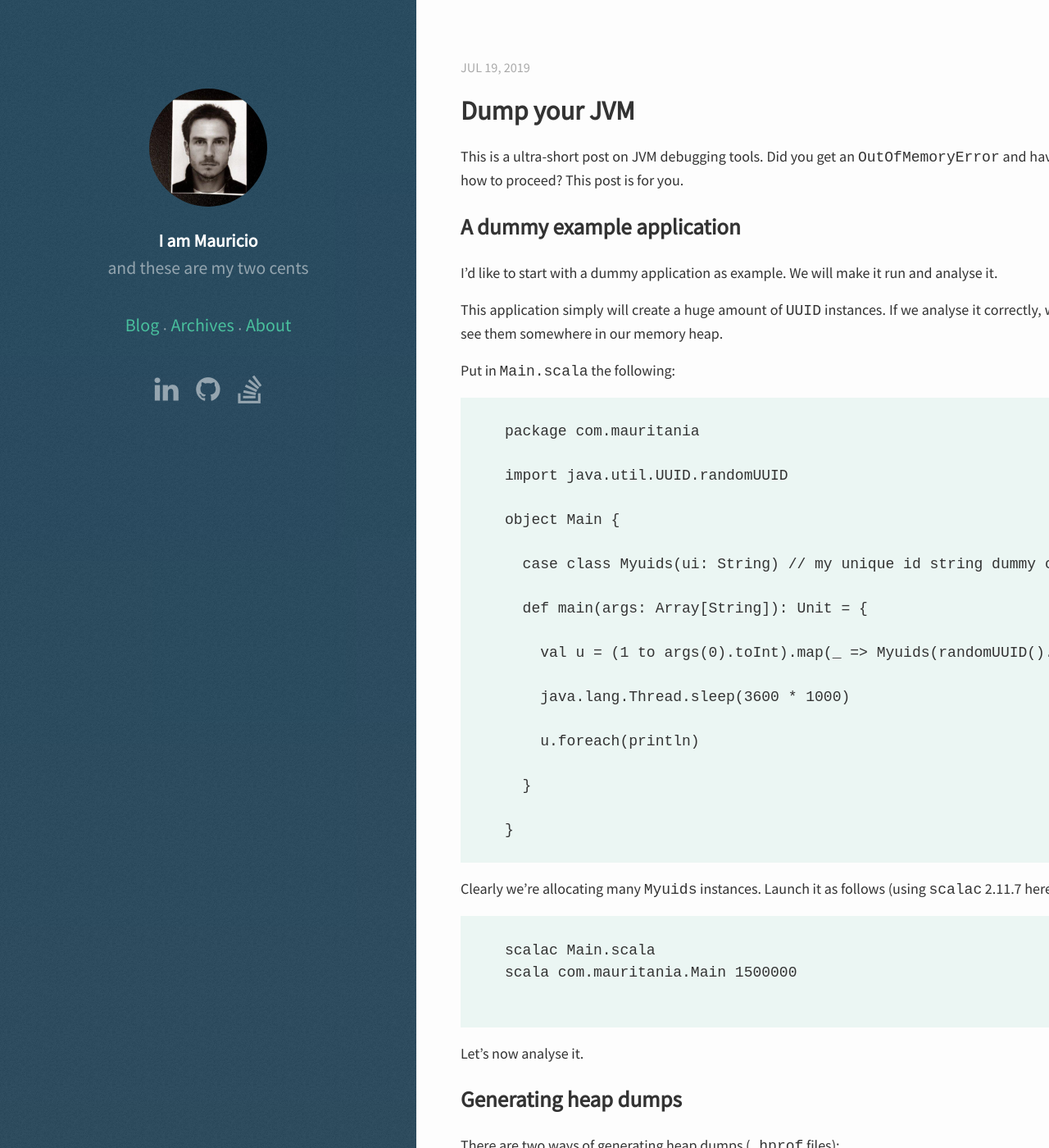
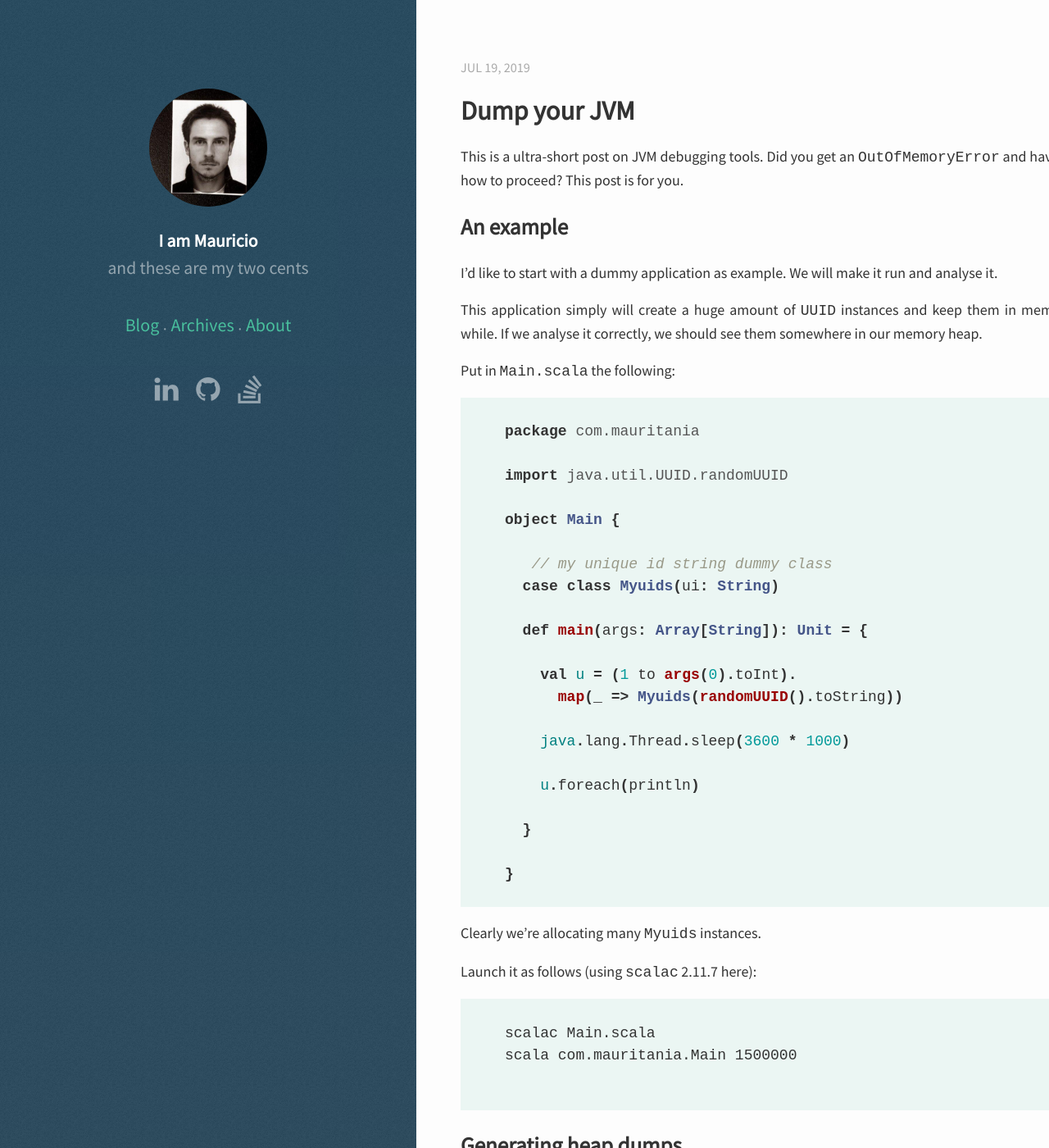
Before and after one commit to mauriciojost/mauriciojost.github.io, a Jekyll site: the page built from _posts/2019-07-20-dump-your-jvm.markdown, in a window 1280 px wide and 1400 px high. Shown: the whole window at 82% size. Built offline with Jekyll 4.4.1, drawn with Linux system fonts in a browser that asks for light colours; nearby versions of some CDN libraries; Markdown is read by kramdown in place of the engine named in the settings; comment, search, counter and statistics services are not loaded; some of the changed text lies outside the part shown.

Commit message:
Improve post

````diff
--- a/_posts/2019-07-20-dump-your-jvm.markdown
+++ b/_posts/2019-07-20-dump-your-jvm.markdown
@@ -17,28 +17,31 @@
 
 This is a ultra-short post on JVM debugging tools. Did you get an `OutOfMemoryError` and have no idea how to proceed? This post is for you.
 
-## A dummy example application
+## An example
 
 I'd like to start with a dummy application as example. We will make it run and analyse it.
 
-This application simply will create a huge amount of `UUID` instances. If we analyse it correctly, we should see them somewhere in our memory heap.
+This application simply will create a huge amount of `UUID` instances and keep them in memory for a while.
+If we analyse it correctly, we should see them somewhere in our memory heap.
 
 Put in `Main.scala` the following:
 
 <!--more-->
 
-```
+```scala
 package com.mauritania
 
 import java.util.UUID.randomUUID
 
 object Main {
 
-  case class Myuids(ui: String) // my unique id string dummy class
+   // my unique id string dummy class
+  case class Myuids(ui: String)
 
   def main(args: Array[String]): Unit = {
 
-    val u = (1 to args(0).toInt).map(_ => Myuids(randomUUID().toString))
+    val u = (1 to args(0).toInt).
+      map(_ => Myuids(randomUUID().toString))
 
     java.lang.Thread.sleep(3600 * 1000)
 
@@ -50,6 +53,7 @@
 ```
 
 Clearly we're allocating many `Myuids` instances.
+
 Launch it as follows (using `scalac` 2.11.7 here):
 
 ```
@@ -58,11 +62,9 @@
 
 ```
 
-Let's now analyse it.
-
 ## Generating heap dumps
 
-There are two ways of generating heap dumps (`.hprof` files):
+There are sevaral ways to generate heap dumps (`.hprof` files) before we can analyse them:
 
  1. Using `jmap` JDK's tool as follows:
 
@@ -126,7 +130,10 @@
 -XX:HeapDumpPath=/tmp/heap.dump/
 ```
 
-For our example I had to launch our application as follows:
+2. Upon an `OutOfMemoryError` the `HeapDump*` settings will make the JVM create a heap dump under `/tmp/heap.dump/java_pidXXXXX.hprof`
+3. Upon exit the `FlightRecorder*` settings will make the JVM create a report under `/tmp/jfr/hotspot-pid-XXXXX-id-XXXXXXXXXXX.jfr` (which does not have memory heap exhaustive information, but more general indicators)
+
+Regarding our own applicatino, it was enough to launch our application as follows as all I wanted is to connect to the JVM without dump files:
 
 ```
 java -cp .:<path-to>/scala/lib/scala-library.jar \
````
Also changed, not shown: other parts of _posts/2019-07-20-dump-your-jvm.markdown (+15 -4 lines).
